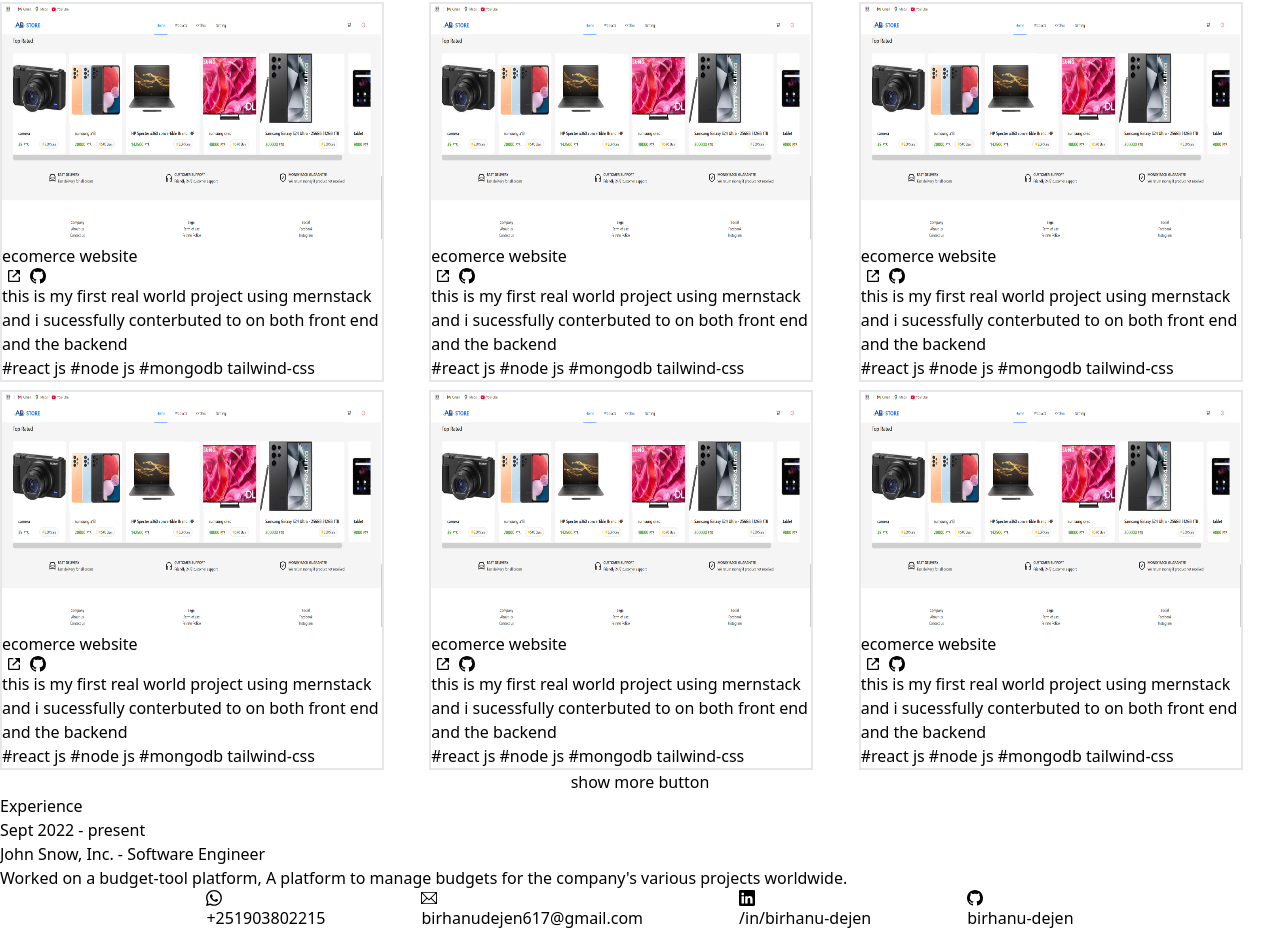
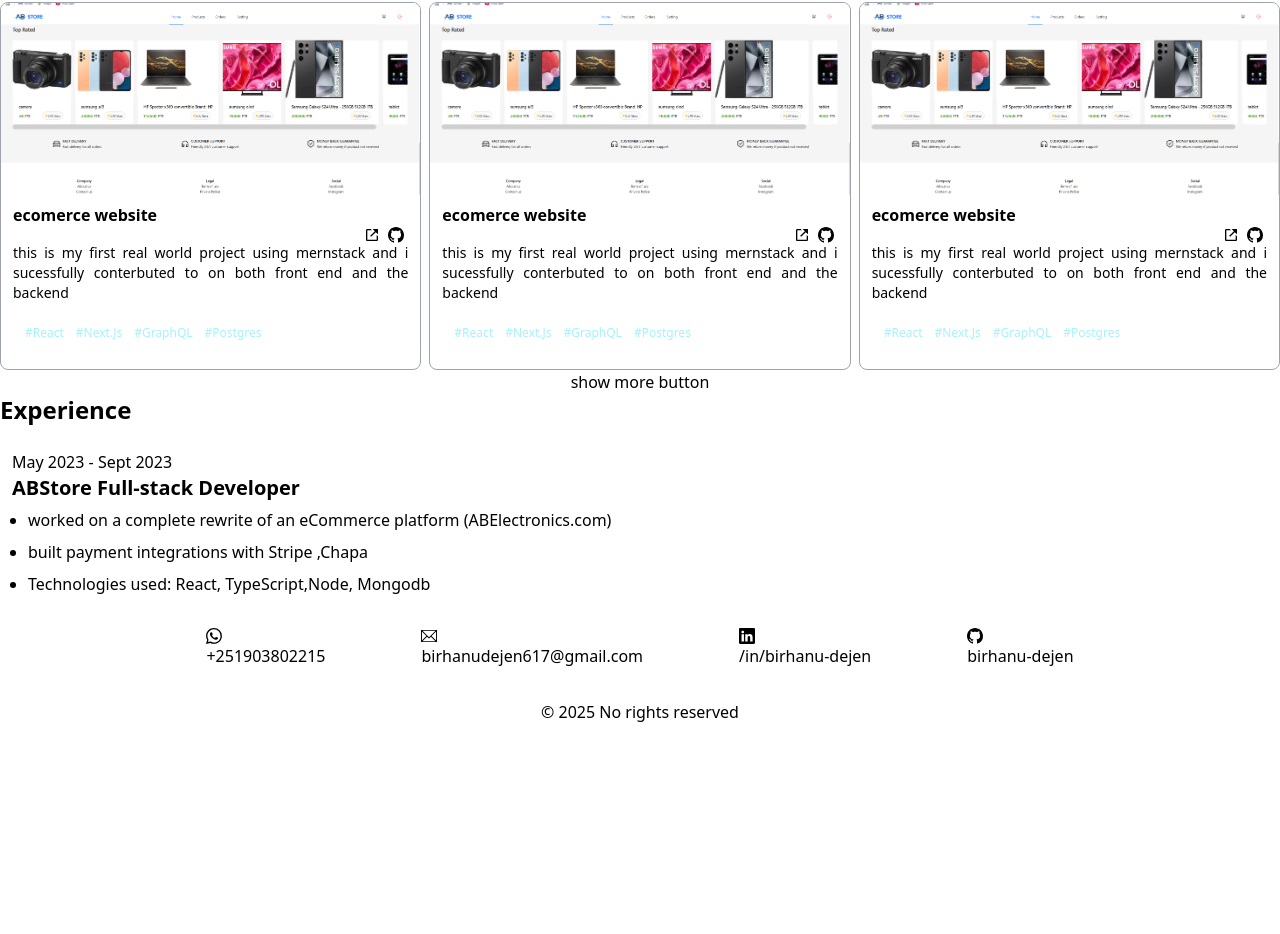
Before and after one commit to birhanu-dejen/portfolio, a React (Vite) app: page / in a window 1280 px wide. Shown: the part 1062-1996 px from the top of the page. After the commit the page ends 1818 px from the top, so only its background shows below. Built offline with nearby package versions, Linux system fonts and the light colour scheme.

Commit message:
update expreiance section

```diff
--- /dev/null
+++ b/src/components/card/experianceCard.tsx
@@ -0,0 +1,22 @@
+function ExperianceCard() {
+  return (
+    <div className="flex flex-col flex-start pt-3  pl-3">
+      <div className="flex-start flex items-center pt-3">
+        May 2023 - Sept 2023
+        <div></div>
+      </div>
+      <h4 className="mb-1.5 text-xl font-semibold">
+        ABStore Full-stack Developer
+      </h4>
+      <ul className="list-outside list-disc px-4 space-y-2 pb-8 text-justify font-[100]">
+        <li>
+          worked on a complete rewrite of an eCommerce platform
+          (ABElectronics.com)
+        </li>
+        <li>built payment integrations with Stripe ,Chapa</li>
+        <li>Technologies used: React, TypeScript,Node, Mongodb</li>
+      </ul>
+    </div>
+  );
+}
+export default ExperianceCard;
--- a/src/components/card/card.tsx
+++ b/src/components/card/portfolioCard.tsx
@@ -1,27 +1,24 @@
 import projectimage from "../../assets/project1..png";
-
+const tech = ["React", "Next.Js", "GraphQL", "Postgres"];
 function Card() {
-  //for div containg image
-  //border
-  //border radius
-  //box shadow
-  //max width
-  //display
-  //for image element
-  //max-width
-  //height auto
-  //border radious 50%
   return (
-    <div className="w-96 border-2 border-white-600">
-      <img className="w-full h-60 " src={projectimage} alt="project image" />
-      <div>
+    <div className="rounded-lg border-solid border-[0.5px] border-gray-400 overflow-hidden flex flex-col transition-transform duration-300 ">
+      <img
+        className="w-full max-h-48 object-cover "
+        src={projectimage}
+        alt="project image"
+        width={400}
+        height={300}
+        loading="lazy"
+      />
+      <div className="px-3 py-2 mb-auto flex-grow">
         <div>
-          <h2>ecomerce website</h2>
-          <div class="text-md  flex flex-row">
+          <span className="font-semibold text-md">ecomerce website</span>
+          <div className="text-md  flex flex-row justify-end">
             <a
               href="https://finovo.vernu.dev"
               rel="noopener noreferrer"
-              class="px-1 underline hover:text-cyan-500"
+              className="px-1 underline hover:text-cyan-500"
               target="_blank"
             >
               <svg
@@ -40,7 +37,7 @@ function Card() {
             <a
               href="https://github.com/vernu/finovo"
               rel="noopener noreferrer"
-              class="px-1 underline hover:text-cyan-500"
+              className="px-1 underline hover:text-cyan-500"
               target="_blank"
             >
               <svg
@@ -56,13 +53,22 @@ function Card() {
               </svg>
             </a>
           </div>
-          <p>
+          <p className="text-sm text-justify font-[100]">
             {
               "this is my first real world project using mernstack and i sucessfully conterbuted to on both front end and the backend"
             }
           </p>
         </div>
-        <h3> #react js #node js #mongodb tailwind-css </h3>
+        <div className="px-3 py-4 font-[200]">
+          {tech.map((item) => (
+            <span
+              key={1}
+              className="inline-block  border-gray-200 rounded-full pr-2 py-1 text-xs mr-1 text-cyan-200"
+            >
+              #{item}
+            </span>
+          ))}
+        </div>
       </div>
     </div>
   );
--- a/src/components/experience/experience.tsx
+++ b/src/components/experience/experience.tsx
@@ -1,16 +1,11 @@
-function About() {
+import ExperianceCard from "../card/experianceCard";
+
+function Experience() {
   return (
-    <section>
-      <h2>Experience</h2>
-      <p>Sept 2022 - present</p>
-      <h4>John Snow, Inc. - Software Engineer</h4>
-      <ul>
-        <li>
-          Worked on a budget-tool platform, A platform to manage budgets for the
-          company's various projects worldwide.
-        </li>
-      </ul>
-    </section>
+    <div>
+      <h2 className="text-2xl font-semibold">Experience</h2>
+      <ExperianceCard />
+    </div>
   );
 }
-export default About;
+export default Experience;
--- a/src/components/footer/footer.tsx
+++ b/src/components/footer/footer.tsx
@@ -1,6 +1,6 @@
 function Footer() {
   return (
-    <footer className="flex justify-center">
+    <footer className="flex justify-center px-6 py-8">
       <span>© 2025 No rights reserved</span>
     </footer>
   );
--- a/src/components/project/project.tsx
+++ b/src/components/project/project.tsx
@@ -1,4 +1,4 @@
-import Card from "../card/card";
+import Card from "../card/portfolioCard";
 function Project() {
   return (
     <div
@@ -8,9 +8,7 @@ function Project() {
       <h1 className="ml-9 mb-4"> projects</h1>
       <div className="grid grid-cols-1 md:grid-cols-3 gap-2 mt-4 ">
         <Card />
-        <Card />
-        <Card />
-        <Card />
+
         <Card />
         <Card />
       </div>
```
